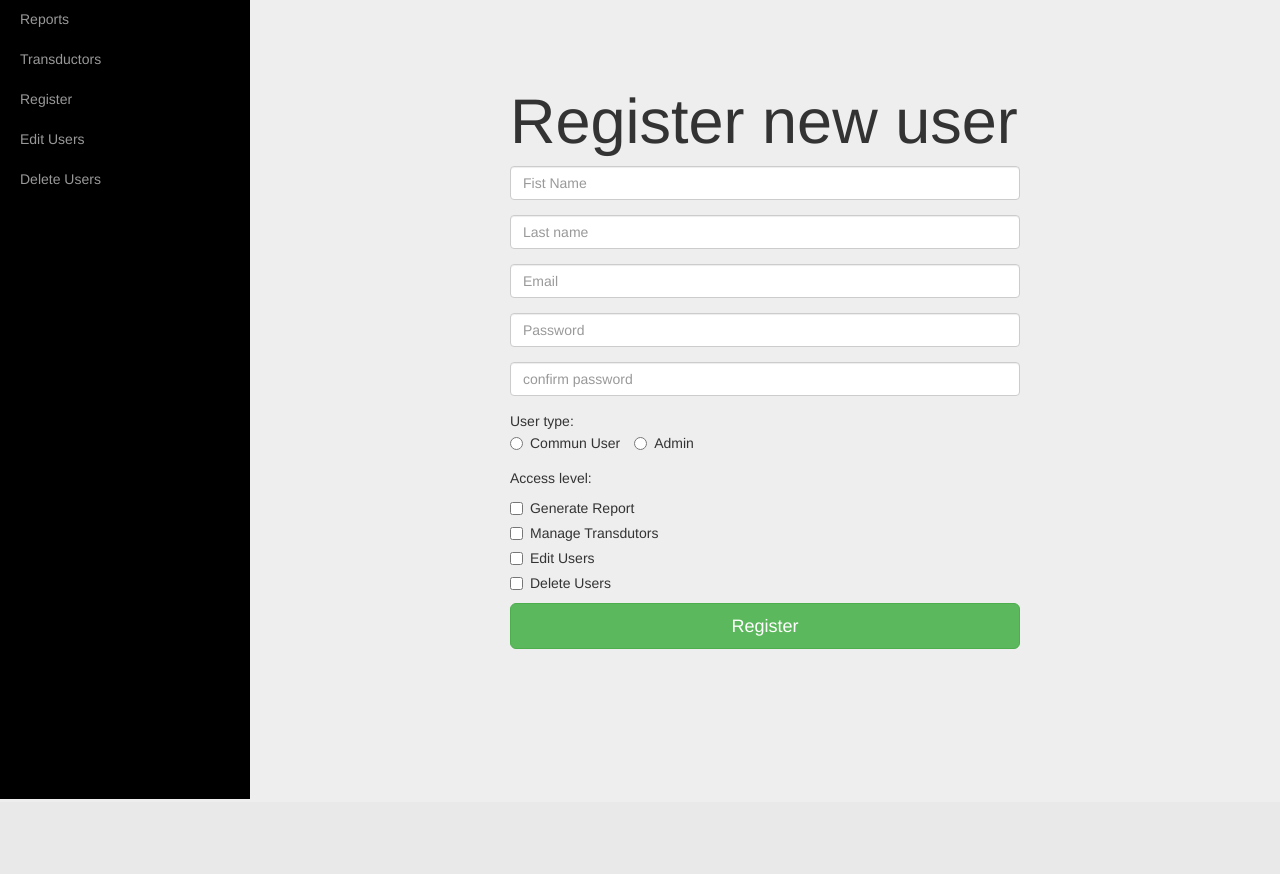
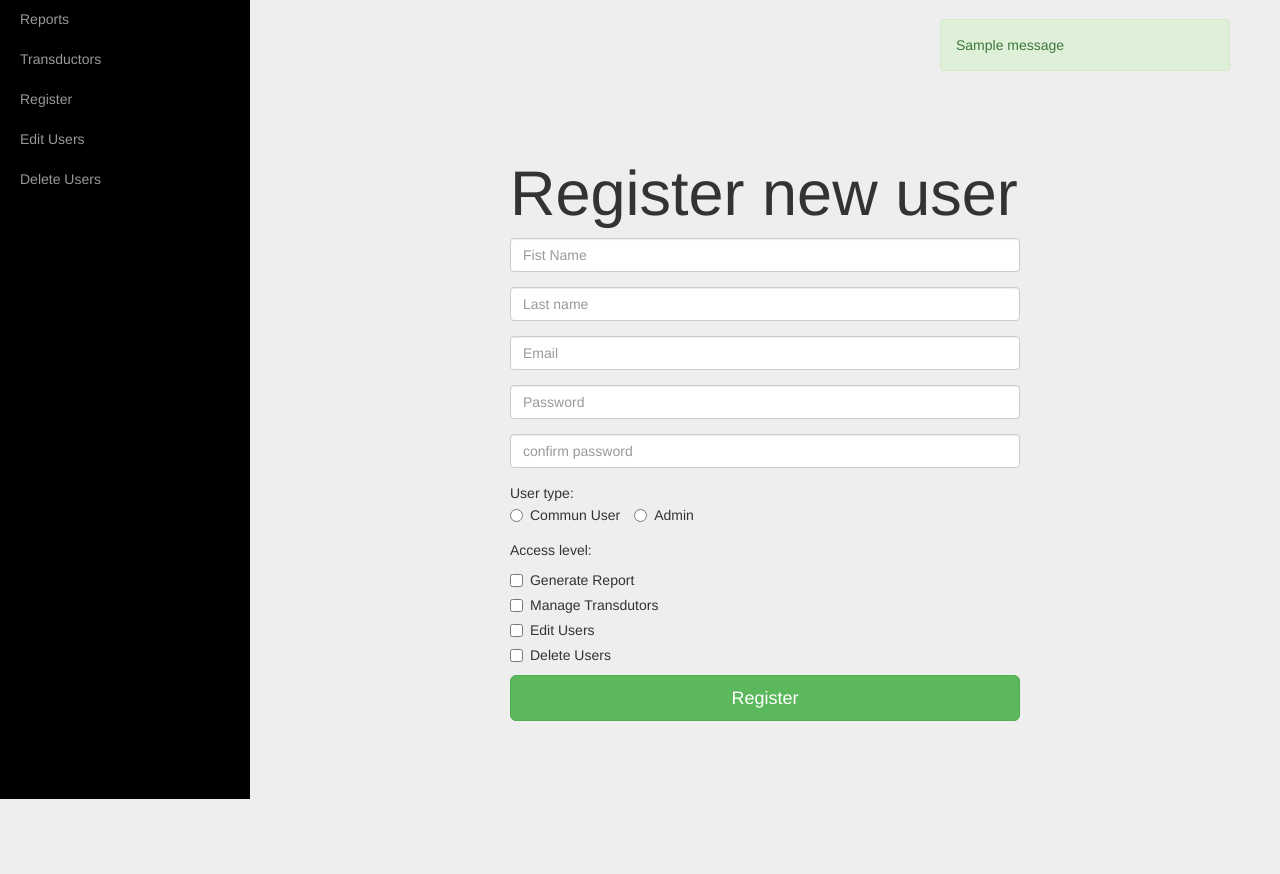
Before and after one commit to fga-eps-mds/2016.2-SME_UnB, a Django app: page /accounts/register/ in a window 1280 px wide. Shown: the part 51-925 px from the top of the page. Before the commit the page ends 850 px from the top, so only its background shows below. Run offline with Django 3.2, Linux system fonts and the light colour scheme; a user stored in the database is signed in; tables that the repository leaves empty hold one stand-in row (values such as "Sample post"); one stand-in notice (Sample message) is shown; some libraries are stand-ins or nearby versions.

Commit message:
Added flash messages to user register

```diff
--- a/SME_UnB/users/templates/users/dashboard.html
+++ b/SME_UnB/users/templates/users/dashboard.html
@@ -25,6 +25,15 @@
   </div>
   <div id="page-content-wrapper">
     <div class="container-fluid">
+      {% if messages %}
+        <div class="row">
+          <div class="col-md-4 col-md-offset-8">
+            {% for message in messages %}
+            <p{% if message.tags == "success" %} class= "alert alert-success"{% endif %}>{{ message }}</p>
+            {% endfor %}
+          </div>
+        </div>
+      {% endif %}
       {% block dashboard_content %}
       <p><strong>{% trans "Usuário" %}</strong>: {{ request.user.username}}</p>
       <p><strong>{% trans "E-mail" %}</strong>: {{ request.user.email }}</p>
--- a/SME_UnB/users/views.py
+++ b/SME_UnB/users/views.py
@@ -9,6 +9,7 @@ from django.core.urlresolvers import reverse_lazy, reverse
 from django.http import HttpResponseRedirect
 from django.shortcuts import render, redirect
 from django.views.generic import CreateView
+from django.contrib import messages
 
 
 def home(request):
@@ -111,6 +112,7 @@ def register(request):
         user.email = email
         give_permission(request, user)
         user.save()
+        messages.success(request, 'Usuario registrado com sucesso')
 
         return render(request, 'users/dashboard.html')
 
```
